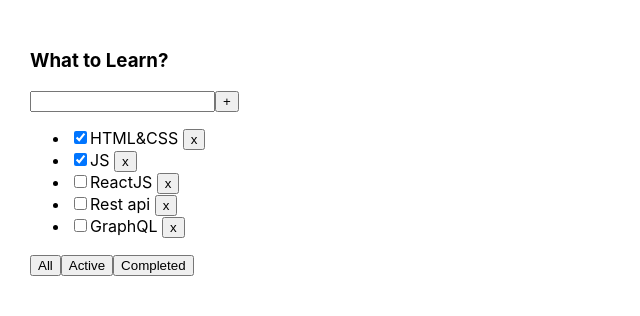
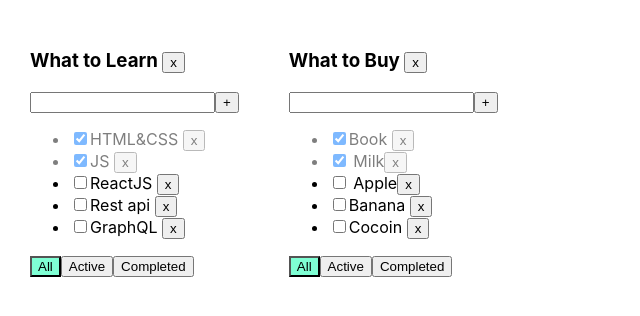
Before and after one commit to casper91044/newwork, a React (Create React App) app: page / in a window 1280 px wide. Shown: the top 316 px of the page, without its empty margins (0-640 px from the left). Built offline with nearby package versions, Linux system fonts and the light colour scheme.

Commit message:
Todolist #5

```diff
--- a/src/App.css
+++ b/src/App.css
@@ -6,3 +6,19 @@
 .App > div {
   margin-right: 50px;
 }
+
+.error {
+  border: red 1px solid;
+}
+
+.error-message {
+  color: red;
+}
+
+.active-filter {
+  background-color: aquamarine;
+}
+
+.is-done {
+  opacity: 0.5;
+}
--- a/src/App.tsx
+++ b/src/App.tsx
@@ -2,52 +2,106 @@ import React, {useState} from 'react';
 import './App.css';
 import {Todolist} from "./Todolist";
 import {v1} from "uuid";
+import set = Reflect.set;
 
 export type FilterValuesType = "all" | "active" | "completed";
+type TodoListsType ={
+    id:string,
+    title:string,
+    filter: FilterValuesType
+}
 
 function App() {
-    let [tasks,setTask] = useState ([
-        {id:v1(),title:"HTML&CSS ",isDone:true},
-        {id:v1(),title:"JS ",isDone:true},
-        {id:v1(),title:"ReactJS ",isDone:false},
-        {id:v1(),title:"Rest api ",isDone:false},
-        {id:v1(),title:"GraphQL ",isDone:false}
+    function addTask(title: string, todoListId: string) {
+        let task = {id: v1(), title: title, isDone: false};
+        let tasks = tasksObj[todoListId];
+        let newTasks = [task, ...tasks];
+        tasksObj[todoListId] = newTasks
+        setTask({...tasksObj});
+    }
+
+    function changeStatus(taskId: string, isDone: boolean, todoListId: string) {
+        let tasks = tasksObj[todoListId];
+        let task = tasks.find(t => t.id === taskId);
+        if (task) {
+            task.isDone = isDone;
+            setTask({...tasksObj});
+        }
+
+    }
+
+
+    function removeTask(id: string, todoListId: string) {
+        let tasks = tasksObj[todoListId];
+        let filterTask = tasks.filter(t => t.id != id);
+        tasksObj[todoListId] = filterTask;
+        setTask({...tasksObj});
+    }
+
+    function changeFilter(value: FilterValuesType,todoListId: string) {
+        let todolist = todoLists.find(tl => tl.id === todoListId);
+        if (todolist) {
+            todolist.filter = value;
+            setTodoLists([...todoLists]);
+        }
+    }
+
+    let removeTodoList  = (todoListId:string) => {
+        let filteredTodoList = todoLists.filter(tl => tl.id !== todoListId)
+        setTodoLists(filteredTodoList);
+        delete tasksObj[todoListId];
+        setTask({...tasksObj});
+    }
+
+    let todoListId1 = v1();
+    let todoListId2 = v1();
+
+    let [todoLists,setTodoLists]  = useState<Array<TodoListsType>> ([
+        {id: todoListId1, title: "What to Learn", filter: "all"},
+        {id: todoListId2, title: "What to Buy", filter: "all"},
     ]);
 
-    function addTask(title:string) {
-        let task = {id:v1(),title: title,isDone:false};
-        let newTasks = [task, ...tasks];
-        setTask(newTasks);
-    }
+    let [tasksObj, setTask] = useState({
+        [todoListId1]: [
+            {id: v1(), title: "HTML&CSS ", isDone: true},
+            {id: v1(), title: "JS ", isDone: true},
+            {id: v1(), title: "ReactJS ", isDone: false},
+            {id: v1(), title: "Rest api ", isDone: false},
+            {id: v1(), title: "GraphQL ", isDone: false}],
+        [todoListId2]: [
+            {id: v1(), title: "Book ", isDone: true},
+            {id: v1(), title: " Milk", isDone: true},
+            {id: v1(), title: " Apple", isDone: false},
+            {id: v1(), title: "Banana ", isDone: false},
+            {id: v1(), title: "Cocoin ", isDone: false}],
+    });
 
-    function removeTask(id:string) {
-        let filterTask = tasks.filter(t=> t.id !=id);
-        setTask(filterTask);
-    }
-
-    let [filter,setFilter] = useState <FilterValuesType>("all");
-
-    let taskForTodolist = tasks;
-    if (filter === "active") {
-        taskForTodolist = tasks.filter(t => t.isDone === false);
-    }
-    if (filter === "completed") {
-        taskForTodolist = tasks.filter(t => t.isDone === true);
-    }
-    function changeFilter(value: FilterValuesType) {
-        setFilter(value);
-    }
     return (
         <div className="App">
-          <Todolist title="What to Learn?"
-                    tasks={taskForTodolist}
-                    removeTask={removeTask}
-                    changeFilter={changeFilter}
-                    addTask={addTask}/>
+            {todoLists.map((tl) => {
+                let taskForTodolist = tasksObj[tl.id];
+                if (tl.filter === "active") {
+                    taskForTodolist = taskForTodolist.filter(t => t.isDone === false);
+                }
+                if (tl.filter === "completed") {
+                    taskForTodolist = taskForTodolist.filter(t => t.isDone === true);
+                }
+                return <Todolist title={tl.title}
+                                 key={tl.id}
+                                 id={tl.id}
+                                 tasks={taskForTodolist}
+                                 removeTask={removeTask}
+                                 changeFilter={changeFilter}
+                                 addTask={addTask}
+                                 changeTaskStatus={changeStatus}
+                                 filter={tl.filter}
+                                 removeTodoList={removeTodoList}
+                />
+            })
+            }
         </div>
     );
 }
 
 
-
 export default App;
--- a/src/Todolist.tsx
+++ b/src/Todolist.tsx
@@ -1,4 +1,4 @@
-import React, {useState} from "react";
+import React, {ChangeEvent, KeyboardEvent, useState} from "react";
 import {FilterValuesType} from "./App";
 
 type TaskType = {
@@ -8,47 +8,88 @@ type TaskType = {
 }
 type PropType = {
     title: string;
+    id:string;
     tasks: Array<TaskType>;
-    removeTask: (taskId: string) => void;
-    changeFilter: (value: FilterValuesType) => void;
-    addTask: (title:string) => void;
+    removeTask: (taskId: string, todoListId:string) => void;
+    changeFilter: (value: FilterValuesType,todoListId:string) => void;
+    addTask: (title:string, todoListId:string) => void;
+    changeTaskStatus: (taskId:string,isDone: boolean, todoListId:string) => void;
+    filter: FilterValuesType;
+    removeTodoList:(todoListId:string) => void;
 }
 
 export const Todolist = (props: PropType) => {
     let [title,setTitle] = useState("");
+    let [error,setError] = useState<string|null >(null);
 
-    function addTask(title:string) {
-        props.addTask(title);
-        setTitle("");
+
+    const onChangeHandler = (event:ChangeEvent<HTMLInputElement>) => {
+        setTitle(event.currentTarget.value)
+    }
+
+    const onKeyPressHandler = (event :KeyboardEvent<HTMLInputElement>) => {
+        setError(null);
+        if (event.charCode === 13) {
+            addTask();
+        }
+    }
+
+    const onAllClickHandler = () => props.changeFilter("all",props.id);
+    const onActiveClickHandler = () => props.changeFilter("active",props.id);
+    const onCompletedClickHandler = () => props.changeFilter("completed",props.id);
+    const removeTodoList = () => {
+        props.removeTodoList(props.id);
+    }
+    const addTask = () => {
+        if(title.trim() !== "") {
+            props.addTask(title.trim(),props.id);
+            setTitle("");
+        }  else {
+        setError("Title is required");
+    }
+
     }
     return (
         <div>
-            <h3>{props.title}</h3>
+            <h3>{props.title} <button onClick={removeTodoList}>x</button></h3>
             <div>
                 <input
                     value={title}
-                    onChange={ (event) => {setTitle(event.currentTarget.value) } }
-                    onKeyPress={ (event) => {if (event.charCode === 13) {addTask(title)} } }
+                    onChange={onChangeHandler}
+                    onKeyPress={onKeyPressHandler}
+                    className={error ? "error" : "" }
                 />
-                <button onClick={() => addTask(title)}>+</button>
+                <button onClick={addTask}>+</button>
+                {error && <div className="error-message">{error}</div>}
             </div>
             <ul>
                 {
                     props.tasks.map(t => {
+                        const onClickHandler = () => props.removeTask(t.id,props.id);
+                        const onChangeHandler = (event:ChangeEvent<HTMLInputElement>) => {
+                            props.changeTaskStatus(t.id,event.currentTarget.checked, props.id);
+                        }
                         return (
-                            <li key={t.id}>
-                                <input type="checkbox" checked={t.isDone}/>
+                            <li className={t.isDone ? 'is-done' : ""}
+                                key={t.id}>
+                                <input type="checkbox"
+                                       checked={t.isDone}
+                                        onChange={onChangeHandler}
+                                />
                                 <span>{t.title}</span>
-                                <button onClick={ () => {props.removeTask(t.id)}}>x</button>
+                                <button onClick={ onClickHandler}>x</button>
                             </li>
                         )
                     })
                 }
             </ul>
             <div>
-                <button onClick={ () => {props.changeFilter("all") } }>All</button>
-                <button onClick={ () => {props.changeFilter("active") } }>Active</button>
-                <button onClick={ () => {props.changeFilter("completed") } }>Completed</button>
+                <button className={props.filter === "all" ? "active-filter" : ""}
+                        onClick={onAllClickHandler }>All</button>
+                <button className={props.filter === "active" ? "active-filter" : ""}
+                        onClick={onActiveClickHandler }>Active</button>
+                <button className={props.filter === "completed" ? "active-filter" : ""}
+                        onClick={onCompletedClickHandler}>Completed</button>
             </div>
         </div>
     )
```
